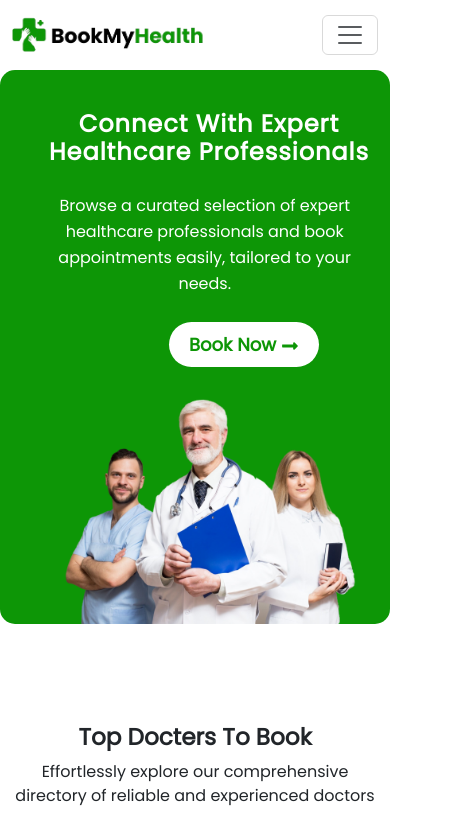
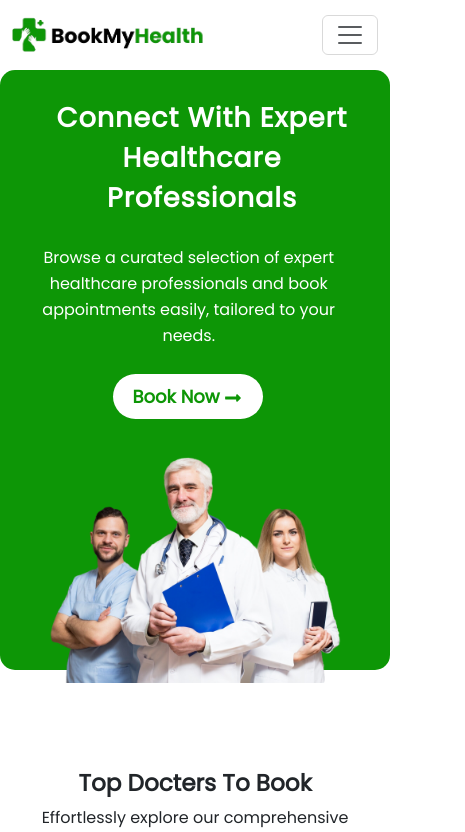
Before and after one commit to risnanrv/bookmyhealth.com, a React (Create React App) app: page /contact in a window 390 px wide. Shown: the top 832 px of the page, 465 px wide, since content can reach past the window. Built offline with nearby package versions, Linux system fonts and the light colour scheme.

Commit message:
css edited

```diff
--- a/src/App.css
+++ b/src/App.css
@@ -0,0 +1,4 @@
+/* Apply this to the body or html element */
+html, body {
+    overflow-x: hidden;
+  }
--- a/src/Components/MainHeader/MainHeader.css
+++ b/src/Components/MainHeader/MainHeader.css
@@ -3,7 +3,7 @@
     height: 475px;
     border-radius: 15px;
     align-items: center;
-    width: 100vw;
+    width: 100%;
 }
 .header-image{
     width: 500px;
@@ -42,8 +42,8 @@
 @media screen and (max-width: 768px) {
     .header {
         margin-left: 100px; /* Center the header */
-        height: auto; /* Adjust height dynamically */
-        width: auto; /* Full width */
+        height: 600px; /* Adjust height dynamically */
+        width:60px; /* Full width */
         display: flex;
         flex-direction: column; /* Stack content vertically */
         align-items: center; /* Center-align items */
@@ -53,31 +53,33 @@
     }
 
     .content h3 {
-        font-size: 24px; /* Adjust font size */
-        line-height: 28px;
+        font-size: 27px; /* Adjust font size */
+        line-height: 40px;
+        display: flex;
+        align-items: center;
         margin-bottom: 10px;
         margin-top: 20px;
-        margin-left: 28px;
+        margin-left: 14px;
     }
 
     .content p {
         width: 90%; /* Reduce width for better readability */
         margin: 10px auto;
-        margin-left: 28px;
+        margin-left: 12px;
         margin-top: 27px;
     }
 
     .header-image {
         width: 80%; /* Make the image responsive */
         height: auto; /* Maintain aspect ratio */
-        margin-top: 20px;
-        margin-bottom: -20px;
-        margin-left: 30px;
+        margin-top: 26px;
+        margin-bottom: -22px;
+
     }
 
     .appoinment-button {
         margin-top: 15px; /* Add spacing for the button */
-        margin-left: 98px;
+        margin-left:-15px;
     }
 }
 @media screen and (min-width:992px) {
--- a/src/Components/Navbar/NavSection.js
+++ b/src/Components/Navbar/NavSection.js
@@ -21,8 +21,8 @@ function NavSection() {
              <Nav.Link href=''>ABOUT</Nav.Link>
              <Nav.Link href=''>CONTACT</Nav.Link>
             </Nav>
-            <Nav className=" nav-options signup-button">
-              <button className="signup-button">SignUp</button>
+            <Nav className="d-none d-md-flex  nav-options signup-button">
+              <button className=" d-none d-md-flex signup-button">SignUp</button>
             </Nav >
           </Navbar.Collapse>
         </Container>
--- a/src/index.css
+++ b/src/index.css
@@ -4,3 +4,7 @@
     padding: 0;
     box-sizing: border-box;
 }
+/* Apply this to the body or html element */
+html, body {
+    overflow-x: hidden;
+  }
```
